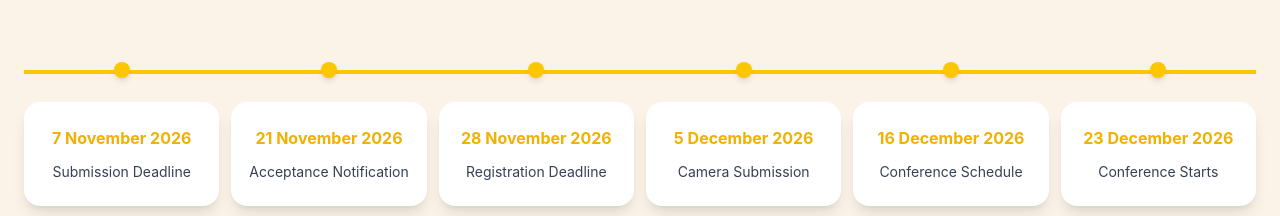
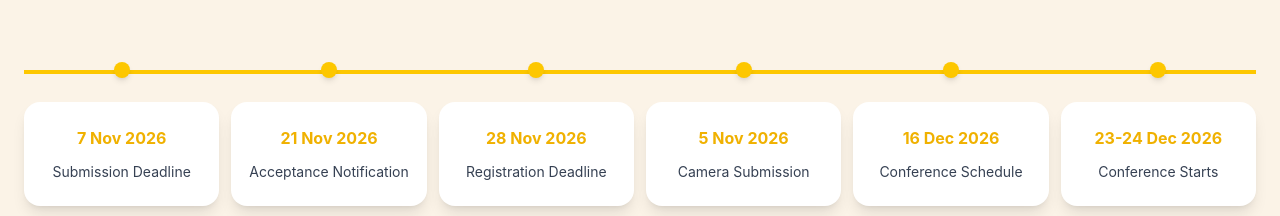
Before and after one commit to Shaikhanas2110/jgconference, a React (Vite) app: page / in a window 1280 px wide. Shown: the part 1721-1937 px from the top of the page. Built offline with nearby package versions, Linux system fonts and the light colour scheme; no server answers.

Commit message:
Schedule for event changed

```diff
--- a/src/pages/Home.jsx
+++ b/src/pages/Home.jsx
@@ -427,12 +427,12 @@ function Home() {
             ></div>
             <div className="grid grid-cols-2 sm:grid-cols-3 lg:grid-cols-6 gap-4 lg:gap-3">
               {[
-                ["7 November 2026", "Submission Deadline"],
-                ["21 November 2026", "Acceptance Notification"],
-                ["28 November 2026", "Registration Deadline"],
-                ["5 December 2026", "Camera Submission"],
-                ["16 December 2026", "Conference Schedule"],
-                ["23 December 2026", "Conference Starts"],
+                ["7 Nov 2026", "Submission Deadline"],
+                ["21 Nov 2026", "Acceptance Notification"],
+                ["28 Nov 2026", "Registration Deadline"],
+                ["5 Nov 2026", "Camera Submission"],
+                ["16 Dec 2026", "Conference Schedule"],
+                ["23-24 Dec 2026", "Conference Starts"],
               ].map((d, i) => (
                 <div key={i} className="flex flex-col items-center">
                   <div className="w-4 h-4 rounded-full bg-yellow-400 shadow-md relative z-10 mb-6"></div>
--- a/src/pages/ImportantDates.jsx
+++ b/src/pages/ImportantDates.jsx
@@ -29,7 +29,7 @@ function ImportantDates() {
       date: "16 December 2026",
       highlight: true,
     },
-    { title: "Conference Dates", date: "23 December 2026", highlight: false },
+    { title: "Conference Dates", date: "23-24 December 2026", highlight: false },
   ];
 
   return (
--- a/src/pages/Registration.jsx
+++ b/src/pages/Registration.jsx
@@ -963,7 +963,7 @@ function Registration() {
                 Goals
               </span>
               , to be held on{" "}
-              <span className="font-bold text-red-800">23 December 2026</span>.
+              <span className="font-bold text-red-800">23-24 December 2026</span>.
             </p>
           </div>
 
```
Also changed, not shown: 1 other file (tests, documents, lock files or other folders).
